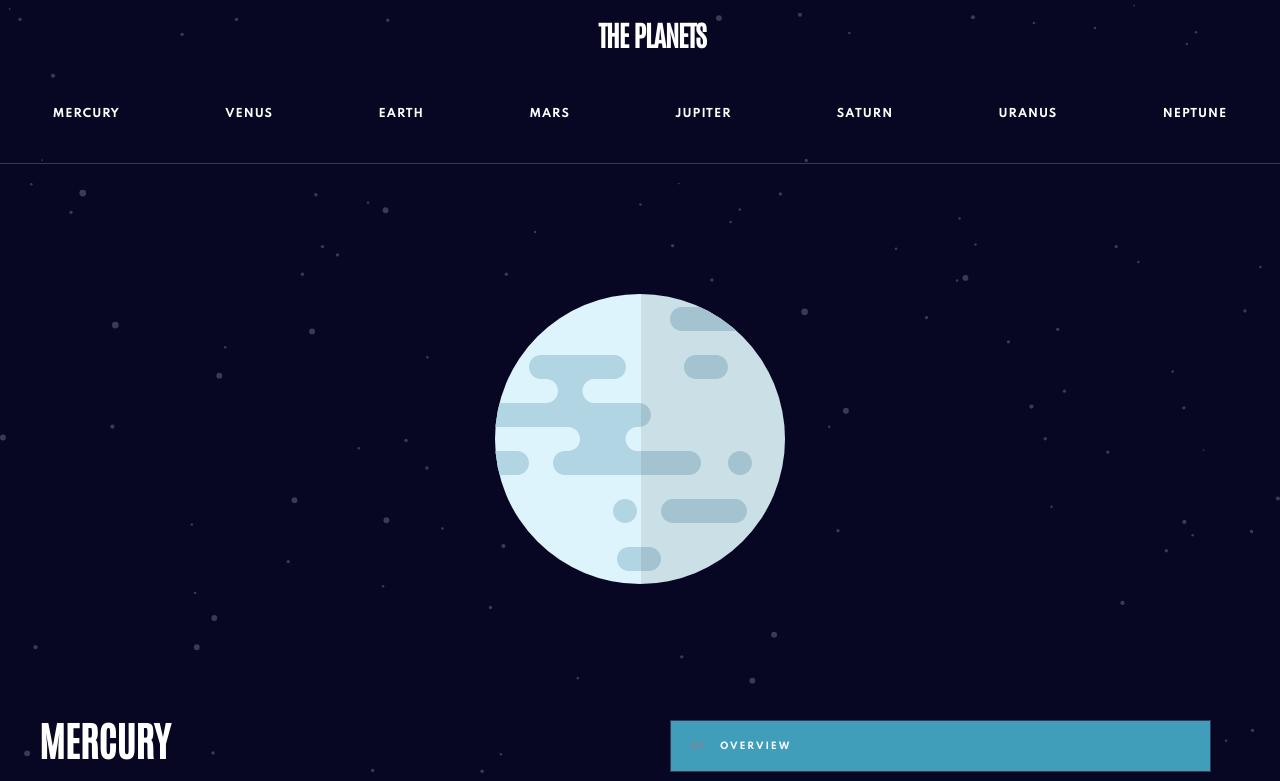
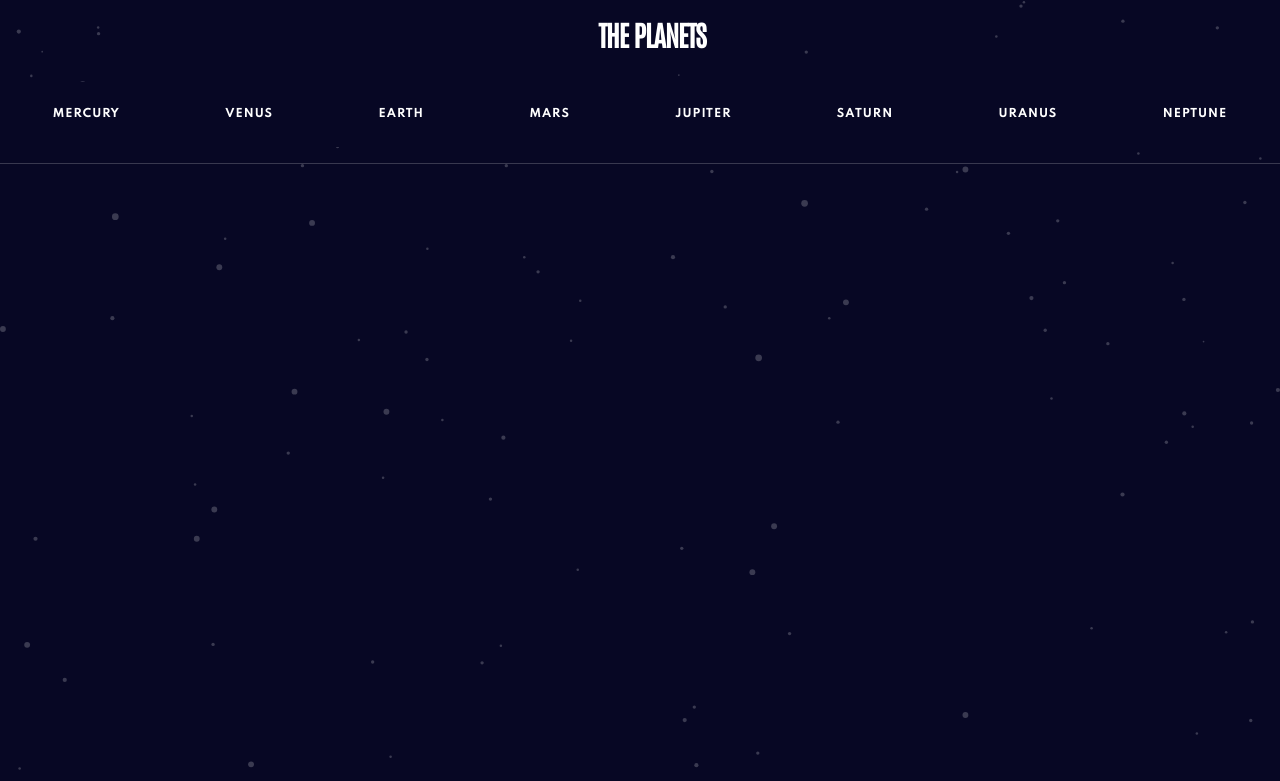
Before and after one commit to bluerhythmz/Frontend-Mentor-Planet-Facts-React, a React (Create React App) app: page / in a window 1280 px wide. Before the commit this address led to /Mercury. Shown: the top 781 px of the page. Built offline with nearby package versions, Linux system fonts and the light colour scheme.

Commit message:
removed useeffect from planet component

```diff
--- a/src/App.js
+++ b/src/App.js
@@ -1,7 +1,7 @@
 import "./App.css";
 import Header from "./components/header/Header";
 import Planet from "./components/planet/Planet";
-import { Route, Redirect, useLocation } from "react-router-dom";
+import { Route, useLocation } from "react-router-dom";
 import { planetImages } from "./components/ImageImports";
 import Planets from "./data.json";
 import { TransitionGroup, CSSTransition } from "react-transition-group";
@@ -17,7 +17,7 @@ function App() {
       <Header />
       <TransitionGroup>
         <CSSTransition timeout={250} classNames="fade" key={location.key}>
-          <div key={location}>
+          <div location={location}>
             {Planets.map((planet) => (
               <Route key={planet.name} path={`/${planet.name}`}>
                 <Planet
@@ -41,7 +41,7 @@ function App() {
           </div>
         </CSSTransition>
       </TransitionGroup>
-      <Redirect to="/Mercury" />
+      <Route path="/Mercury" />
     </div>
   );
 }
--- a/src/components/planet/Planet.js
+++ b/src/components/planet/Planet.js
@@ -1,20 +1,16 @@
 import React from "react";
-import { useEffect, useState } from "react";
+import { useState } from "react";
 import Data from "../data/Data";
 import ImageDisplay from "../imageDisplay/ImageDisplay";
 import Text from "../text/Text";
 import InfoTabs from "../infoTabs/InfoTabs";
-import styles from './Planet.module.css'
+import styles from "./Planet.module.css";
 
 const Planet = ({ planet, images, color, text, data }) => {
   const [activeButton, setActiveButton] = useState("overview");
   const [textItem, setTextItem] = useState("");
-  const [image, setImage] = useState("");
+  const [image, setImage] = useState(images[0].images.planet);
   const [geologyImage, setGeologyImage] = useState("");
-
-  useEffect(() => {
-    setImage(images[0].images.planet);
-  }, [images]);
 
   const handleClick = (button, value) => {
     setTextItem(value);
```
Also changed, not shown: 1 other file (tests, documents, lock files or other folders).
